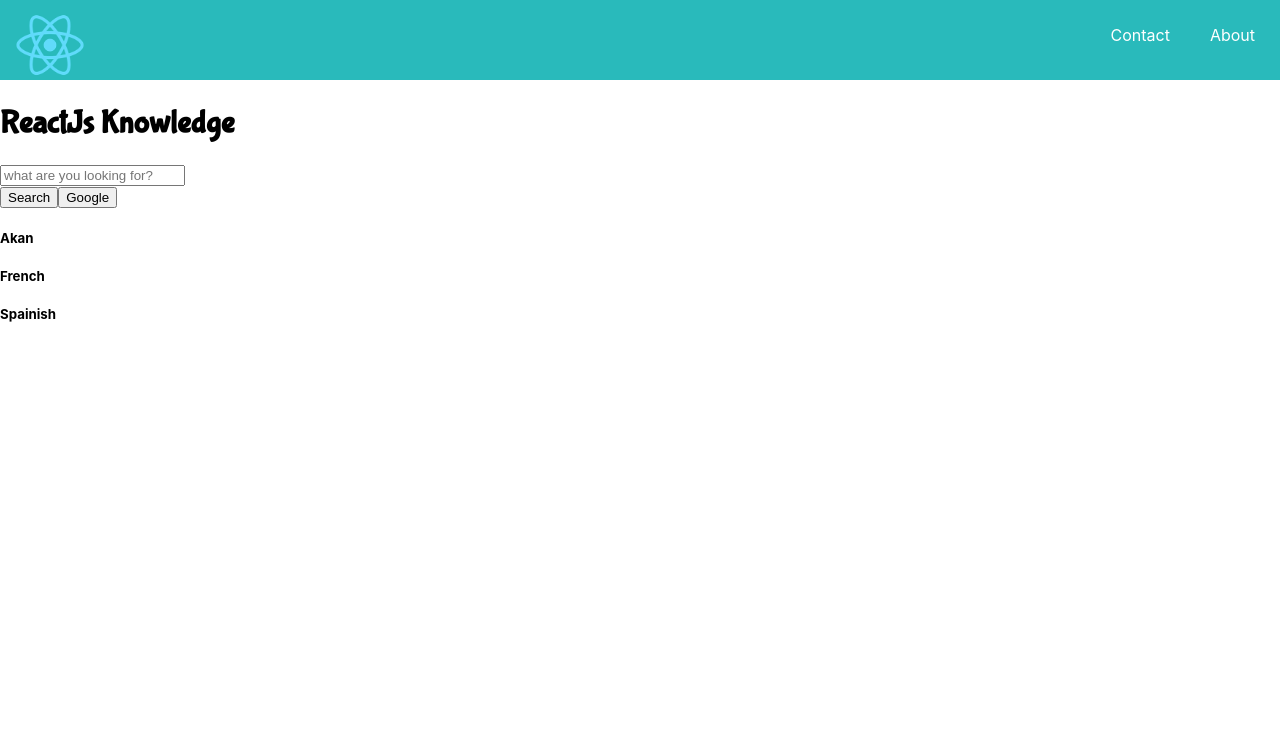
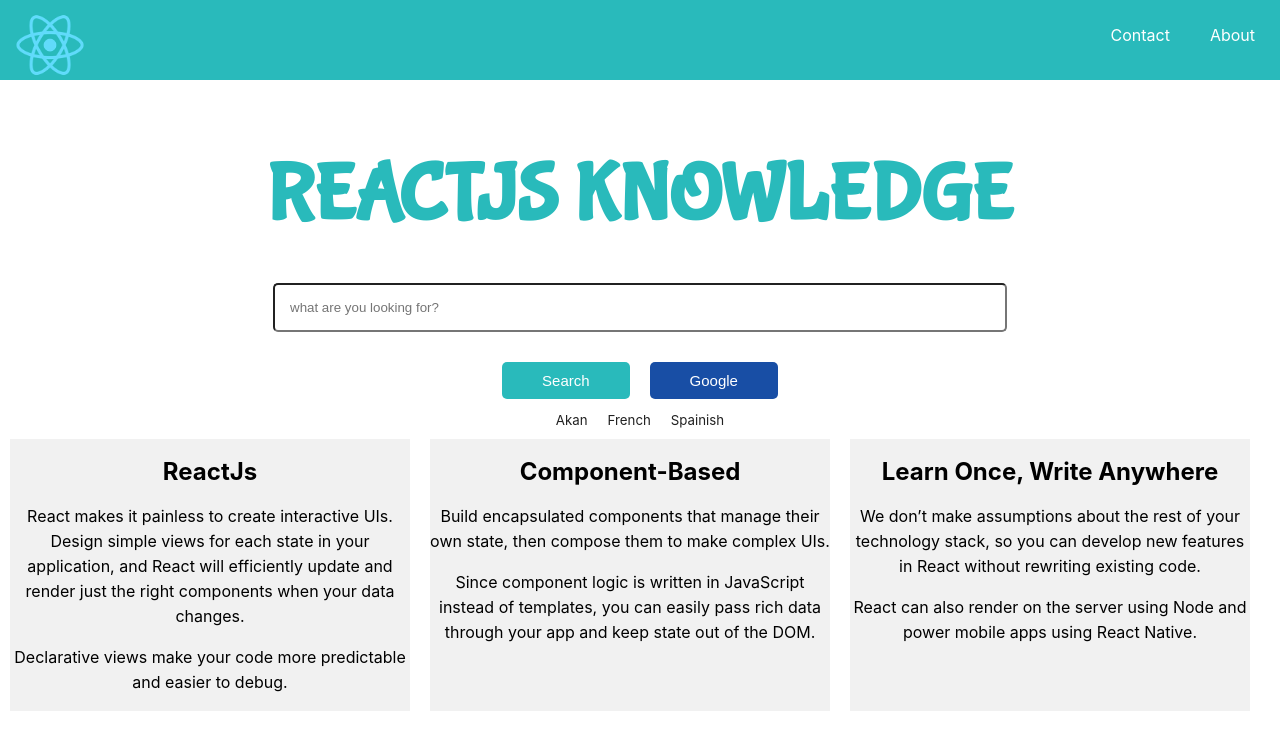
Before and after one commit to Berchie/Pre-MEST, a React (Create React App) app: page / in a window 1280 px wide. Shown: the top 750 px of the page. Built offline with nearby package versions, Linux system fonts and the light colour scheme.

Commit message:
content component created and updated other components

```diff
--- a/src/Buttons.js
+++ b/src/Buttons.js
@@ -1,11 +1,12 @@
 import React from 'react';
+import './component.css'
 
 function Buttons() {
     return(
-        <div>
+        <div className="body-text">
             <form>
-                <button>Search</button>
-                <button>Google</button>
+            <input id="search" type="button" value="Search"></input>
+            <input id="google" type="button" value="Google"></input>
             </form>
         </div>
     );
--- /dev/null
+++ b/src/Content.js
@@ -0,0 +1,29 @@
+import React from 'react';
+import './component.css';
+
+function Content() {
+    return(
+        <div className="flex-container">
+            <div>
+                <h2>ReactJs</h2>
+                <p>React makes it painless to create interactive UIs. Design simple views for each state in your application,
+                     and React will efficiently update and render just the right components when your data changes.</p>
+                <p>Declarative views make your code more predictable and easier to debug.</p>
+            </div>
+            <div>
+                <h2>Component-Based</h2>
+                <p>Build encapsulated components that manage their own state, then compose them to make complex UIs.</p>
+                <p>Since component logic is written in JavaScript instead of templates,
+                    you can easily pass rich data through your app and keep state out of the DOM.</p>
+            </div>
+            <div>
+                <h2>Learn Once, Write Anywhere</h2>
+                <p>We don’t make assumptions about the rest of your technology stack, so you can
+                    develop new features in React without rewriting existing code.</p>
+                <p>React can also render on the server using Node and power mobile apps using React Native.</p>
+            </div>
+        </div>
+    );
+}
+
+export default Content;
--- a/src/HeaderTitle.js
+++ b/src/HeaderTitle.js
@@ -1,8 +1,14 @@
 import React from 'react';
+import './component.css'
 
 function HeaderTitle() {
     return(
-        <h1><code>ReactJs Knowledge</code></h1>
+        <div>
+            <h1 className="head-title body-text">
+            <code>ReactJs Knowledge</code>
+            </h1>
+        </div>
+
     )
 }
 
--- a/src/LoncalLang.js
+++ b/src/LoncalLang.js
@@ -1,9 +1,9 @@
 import React from 'react';
-
+import './component.css'
 
 function LocalLang() {
     return(
-        <div className = "Loacl-Lang">
+        <div className = "Loacl-Lang body-text">
             <h5>Akan</h5>
             <h5>French</h5>
             <h5>Spainish</h5>
--- a/src/SearchInput.js
+++ b/src/SearchInput.js
@@ -1,8 +1,9 @@
 import React from 'react';
+import './component.css'
 
 function SearchInput() {
     return(
-        <div className="searchinput">
+        <div className="searchinput body-text">
             <form>
                 <input className="input-text" type="text" placeholder="what are you looking for?"></input>
             </form>
--- a/src/component.css
+++ b/src/component.css
@@ -0,0 +1,73 @@
+.body-text{
+    text-align: center;
+}
+
+.head-title{
+    margin-top: 50px;
+    margin-bottom: 10px;
+    padding: 20px;
+}
+
+code{
+    font-size: 80px;
+    text-transform: uppercase;
+    color: #29BABB;
+}
+
+.searchinput{
+    margin: 20px 0px;
+
+}
+
+.input-text{
+    padding: 15px;
+    width: 700px;
+    border-radius: 5px;
+}
+
+input[type=text]:focus {
+
+    border: 3px none;
+  }
+
+input[type = button]{
+    /* background-color: #4CAF50; */
+    border: none;
+    color: white;
+    margin: 10px;
+    padding: 10px 40px;
+    font-size: 15px;
+    text-decoration: none;
+    cursor: pointer;
+    border-radius: 5px;
+}
+#search{
+    background-color: #29BABB;
+}
+
+#google{
+    background-color: #184EA5;
+}
+
+h5{
+    display: inline;
+    margin: 10px 0px;
+    padding: 10px;
+    font-weight: normal;
+    color: #212121;
+}
+
+
+.flex-container{
+    display: flex;
+    flex-flow: row;
+}
+
+.flex-container > div{
+    background-color: #f1f1f1;
+    width: 400px;
+    margin: 10px;
+    text-align: center;
+    line-height: 25px;
+    /* font-size: 30px; */
+}
--- a/src/index.js
+++ b/src/index.js
@@ -7,6 +7,7 @@
 import Buttons from './Buttons';
 import HeaderTitle from './HeaderTitle';
 import LocalLang from './LoncalLang';
+import Content from './Content';
 
 ReactDOM.render(
   <React.StrictMode>
@@ -15,6 +16,7 @@
     <SearchInput />
     <Buttons />
     <LocalLang />
+    <Content />
   </React.StrictMode>,
   document.getElementById('root')
 );
```
